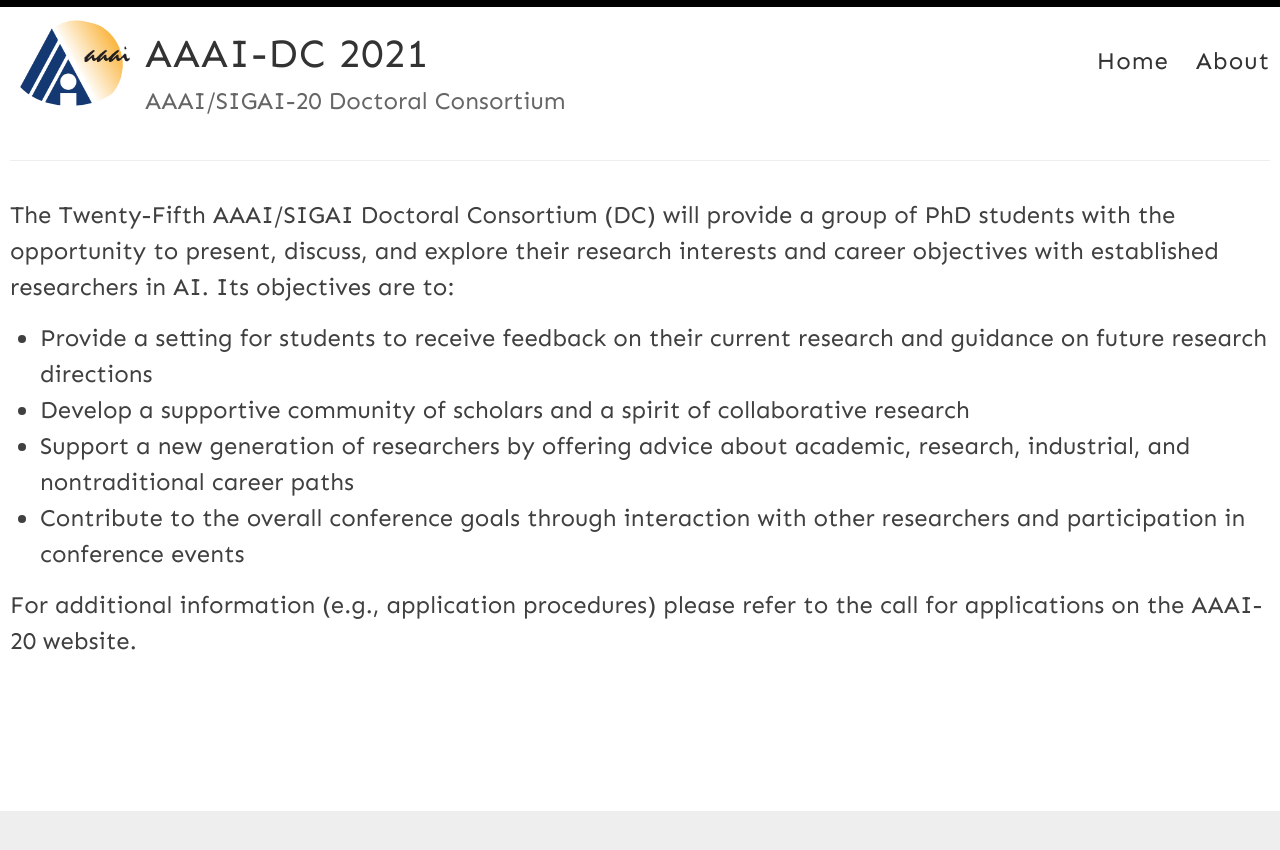
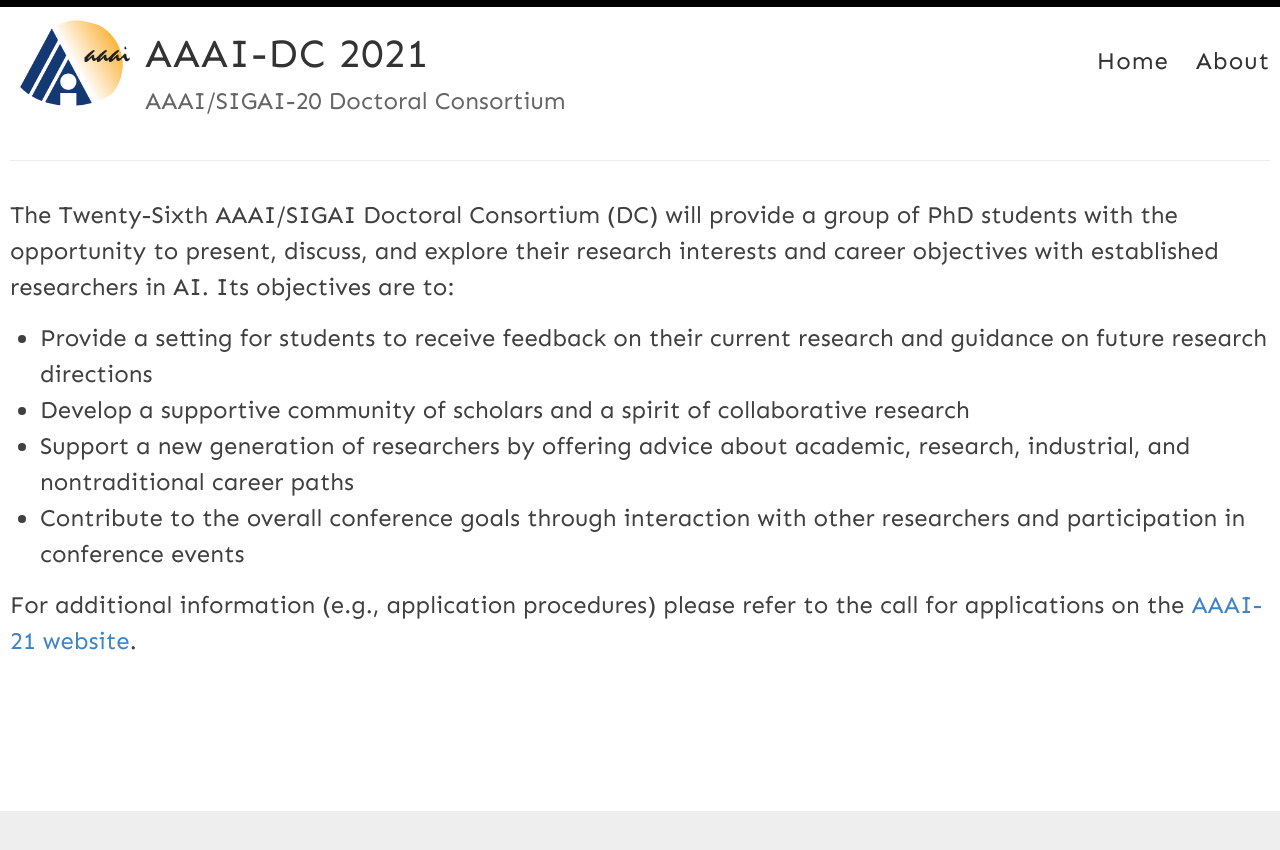
Before and after one commit to anna-reali/dc2021, a Jekyll site: the page built from index.md, in a window 1280 px wide. Shown: the top 850 px of the page. Built offline with Jekyll 4.4.1, drawn with Linux system fonts in a browser that asks for light colours.

Commit message:
Update index.md

```diff
--- a/index.md
+++ b/index.md
@@ -3,10 +3,10 @@ layout: page
 permalink: /
 ---
 
-The Twenty-Fifth AAAI/SIGAI Doctoral Consortium (DC) will provide a group of PhD students with the opportunity to present, discuss, and explore their research interests and career objectives with established researchers in AI. Its objectives are to:
+The Twenty-Sixth AAAI/SIGAI Doctoral Consortium (DC) will provide a group of PhD students with the opportunity to present, discuss, and explore their research interests and career objectives with established researchers in AI. Its objectives are to:
 - Provide a setting for students to receive feedback on their current research and guidance on future research directions
 - Develop a supportive community of scholars and a spirit of collaborative research
 - Support a new generation of researchers by offering advice about academic, research, industrial, and nontraditional career paths
 - Contribute to the overall conference goals through interaction with other researchers and participation in conference events
 
-For additional information (e.g., application procedures) please refer to the call for applications on the AAAI-20 website.
+For additional information (e.g., application procedures) please refer to the call for applications on the [AAAI-21 website](https://aaai.org/Conferences/AAAI-21/aaai21dccall/).
```
